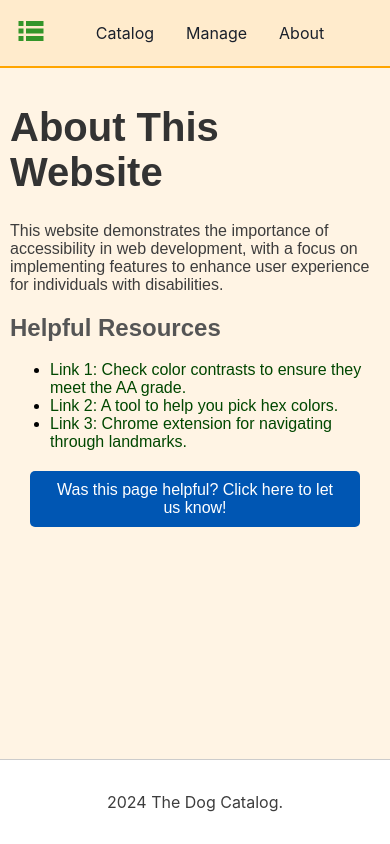
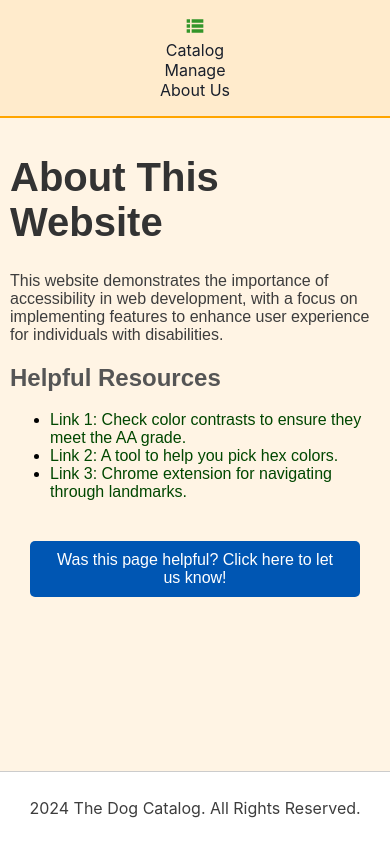
Before and after one commit to Kezykeen/frontend-accessibility-interview-main, a React (Create React App) app: page /about in a window 390 px wide. Built offline with nearby package versions, Linux system fonts and the light colour scheme.

Commit message:
Improved accessibility for Dog, Footer, and Header components

```diff
--- /dev/null
+++ b/src/components/AlertModal.css
@@ -0,0 +1,37 @@
+.modal-overlay {
+  position: fixed;
+  top: 0;
+  left: 0;
+  width: 100%;
+  height: 100%;
+  background: rgba(0, 0, 0, 0.6);
+  display: flex;
+  justify-content: center;
+  align-items: center;
+  z-index: 1000;
+}
+
+.modal-content {
+  background-color: #fff;
+  padding: 20px;
+  border-radius: 8px;
+  width: 80%;
+  max-width: 400px;
+  text-align: center;
+  box-shadow: 0 4px 6px rgba(0, 0, 0, 0.1);
+  outline: none; /* Important for focus trapping */
+}
+
+button {
+  background-color: #024083;
+  color: white;
+  border: none;
+  padding: 10px 20px;
+  border-radius: 4px;
+  cursor: pointer;
+  margin-top: 20px;
+}
+
+button:hover {
+  background-color: #194370;
+}
--- /dev/null
+++ b/src/components/AlertModal.tsx
@@ -0,0 +1,60 @@
+import React, { useEffect, useRef } from "react";
+import "./AlertModal.css"; // Add styles as necessary
+
+interface AccessibleAlertProps {
+  isOpen: boolean;
+  onClose: () => void;
+  title: string;
+  message: string;
+}
+
+const AccessibleAlert: React.FC<AccessibleAlertProps> = ({
+  isOpen,
+  onClose,
+  title,
+  message,
+}) => {
+  const dialogRef = useRef<HTMLDivElement>(null);
+  const closeButtonRef = useRef<HTMLButtonElement>(null);
+
+  // Focus trap: when the modal is open, focus remains inside the dialog
+  useEffect(() => {
+    if (isOpen && dialogRef.current) {
+      dialogRef.current.focus();
+    }
+  }, [isOpen]);
+
+  // Handle ESC key to close the modal
+  const handleKeyDown = (e: React.KeyboardEvent<HTMLDivElement>) => {
+    if (e.key === "Escape") {
+      onClose();
+    }
+  };
+
+  if (!isOpen) return null;
+
+  return (
+    <div
+      className="modal-overlay"
+      role="dialog"
+      aria-labelledby="modal-title"
+      aria-describedby="modal-description"
+      onKeyDown={handleKeyDown}
+      tabIndex={-1}
+    >
+      <div className="modal-content" ref={dialogRef}>
+        <h2 id="modal-title">{title}</h2>
+        <p id="modal-description">{message}</p>
+        <button
+          ref={closeButtonRef}
+          onClick={onClose}
+          aria-label="Close alert dialog"
+        >
+          Close
+        </button>
+      </div>
+    </div>
+  );
+};
+
+export default AccessibleAlert;
--- a/src/components/DogCard.css
+++ b/src/components/DogCard.css
@@ -18,35 +18,30 @@
   border-radius: 12px; /* Match card's corners */
 }
 
-h3 {
-  font-size: 24px;
-  color: #333;
-  margin: 12px 0;
-}
-
 .category {
   display: flex;
-  white-space: "nowrap";
+  white-space: nowrap;
 }
 
 .category-label,
 .category-value {
   font-weight: bold;
   color: #333;
-  white-space: nowrap;
 }
 
 .category-value {
   margin-left: 2px;
   font-weight: normal;
-  color: #555;
+  color: #303030;
 }
 
 .dog-name-button {
   display: inline-block;
   padding: 10px 20px;
   margin-top: 10px;
-  background-color: #72b6fd;
+  background-color: #024083;
+  border: none;
+  width: 100%;
   color: white;
   text-align: center;
   cursor: pointer;
@@ -55,5 +50,12 @@ h3 {
 }
 
 .dog-name-button:hover {
-  background-color: #bdd6f0;
+  background-color: #194370;
 }
+
+/* Media Queries for Responsiveness */
+@media (max-width: 600px) {
+  .dog-cards-container {
+    grid-template-columns: 1fr;
+  }
+}
--- a/src/components/DogCard.tsx
+++ b/src/components/DogCard.tsx
@@ -1,14 +1,16 @@
-import React from 'react';
-import './DogCard.css';
+import React from "react";
+import "./DogCard.css";
 
 interface DogCardProps {
-  id: number; // Add id prop
+  id: number;
   name: string;
   age: number;
+  picture: string;
   height: string;
   color: string;
   favoritePortFeature: string;
   favoriteMeal: string;
+  clickHandler: (name: string) => void;
 }
 
 const DogCard: React.FC<DogCardProps> = ({
@@ -16,24 +18,26 @@ const DogCard: React.FC<DogCardProps> = ({
   name,
   age,
   height,
+  picture,
   color,
   favoritePortFeature,
-    favoriteMeal
+  favoriteMeal,
+  clickHandler,
 }) => {
-
-  // Function to handle the alert
-  const showAlert = () => {
-    alert(`Dog's name is ${name}`);
-  };
-
   return (
-    <div className="dog-card" key={id}>
+    <article
+      className="dog-card"
+      role="listitem"
+      aria-labelledby={`dog-name-${id}`}
+      aria-describedby={`dog-info-${id}`}
+    >
       <img
-        src={`https://placedog.net/400/400/random?id=${id}`}
+        src={picture}
+        alt={`A dog named ${name} that is ${color} in color.`}
         className="dog-image"
       />
-      <h3>{name}</h3>
-      <div>
+      <h2 id={`dog-name-${id}`}>{name}</h2>
+      <div id={`dog-info-${id}`}>
         <div className="category">
           <p className="category-label">ID:</p>
           <p className="category-value">{id}</p>
@@ -60,10 +64,14 @@ const DogCard: React.FC<DogCardProps> = ({
         </div>
       </div>
 
-      <div className="dog-name-button" onClick={showAlert}>
-        Click here to alert the dog's name
-      </div>
-    </div>
+      <button
+        className="dog-name-button"
+        onClick={() => clickHandler(name)}
+        aria-label={`Alert the name of the dog, which is ${name}`}
+      >
+        Reveal Dog's Name
+      </button>
+    </article>
   );
 };
 
--- a/src/components/Footer.css
+++ b/src/components/Footer.css
@@ -1,6 +1,12 @@
 .App-footer {
-    text-align: center; /* Center the text */
-    padding: 16px; /* Add some padding */
-    background-color: #fff; /* Change background color if desired */
-    border-top: 1px solid hsl(0, 0%, 80%); /* Optional: Add a top border */
+  text-align: center; /* Center the text */
+  padding: 16px; /* Add some padding */
+  background-color: #fff; /* Change background color if desired */
+  border-top: 1px solid hsl(0, 0%, 80%); /* Optional: Add a top border */
+}
+
+@media (max-width: 600px) {
+  .App-footer {
+    padding: 10px;
   }
+}
--- a/src/components/Footer.tsx
+++ b/src/components/Footer.tsx
@@ -1,10 +1,12 @@
-import React from 'react';
-import './Footer.css';
+import React from "react";
+import "./Footer.css";
 
 const Footer: React.FC = () => {
   return (
-    <footer className="App-footer">
-      <p>{new Date().getFullYear()} The Dog Catalog.</p>
+    <footer className="App-footer" aria-labelledby="footer-text">
+      <p id="footer-text">
+        {new Date().getFullYear()} The Dog Catalog. All Rights Reserved.
+      </p>
     </footer>
   );
 };
--- a/src/components/Header.css
+++ b/src/components/Header.css
@@ -9,7 +9,7 @@
 }
 
 .logo img {
-    height: 30px; /* Set logo height to 20px */
+  height: 20px; /* Set logo height to 20px */
 }
 
 .nav-container {
@@ -38,3 +38,13 @@
 .nav-container a:hover {
   color: #3182ce; /* Change link color on hover */
 }
+
+@media (max-width: 600px) {
+  .App-header {
+    flex-direction: column;
+  }
+
+  .nav-container ul {
+    flex-direction: column;
+  }
+}
--- a/src/components/Header.tsx
+++ b/src/components/Header.tsx
@@ -1,23 +1,35 @@
-import React from 'react';
-import { Link } from 'react-router-dom'; // Import Link for routing
-import CatalogLogo from '../CatalogLogo.svg';
-import './Header.css';
+import React from "react";
+import { Link } from "react-router-dom"; // Import Link for routing
+import CatalogLogo from "../CatalogLogo.svg";
+import "./Header.css";
 
 const Header: React.FC = () => {
   return (
-    <header className="App-header">
+    <header className="App-header" aria-labelledby="header-navigation">
       <nav>
         <div className="logo">
-          <Link to="/">
+          <Link to="/" aria-label="Go to homepage">
             <img src={CatalogLogo} alt="Dog's Catalog Logo" />
           </Link>
         </div>
       </nav>
-      <nav className="nav-container">
+      <nav className="nav-container" id="header-navigation">
         <ul>
-          <li><Link to="/">Catalog</Link></li>
-          <li><Link to="/manage">Manage</Link></li>
-          <li><Link to="/about">About</Link></li>
+          <li>
+            <Link to="/" aria-label="Go to Catalog">
+              Catalog
+            </Link>
+          </li>
+          <li>
+            <Link to="/manage" aria-label="Go to Manage Dogs">
+              Manage
+            </Link>
+          </li>
+          <li>
+            <Link to="/about" aria-label="Go to About Us">
+              About Us
+            </Link>
+          </li>
         </ul>
       </nav>
     </header>
```
Lines whose indentation alone changed are shown as unchanged.
